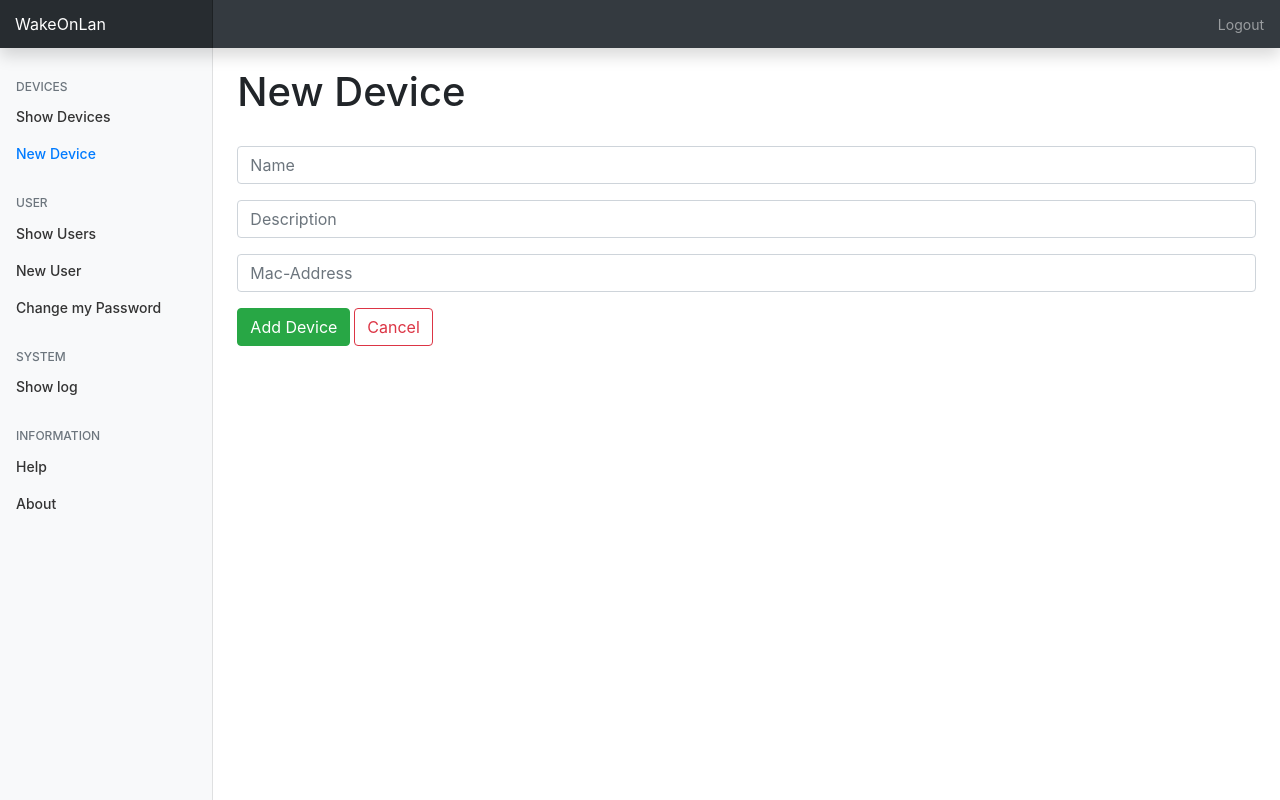
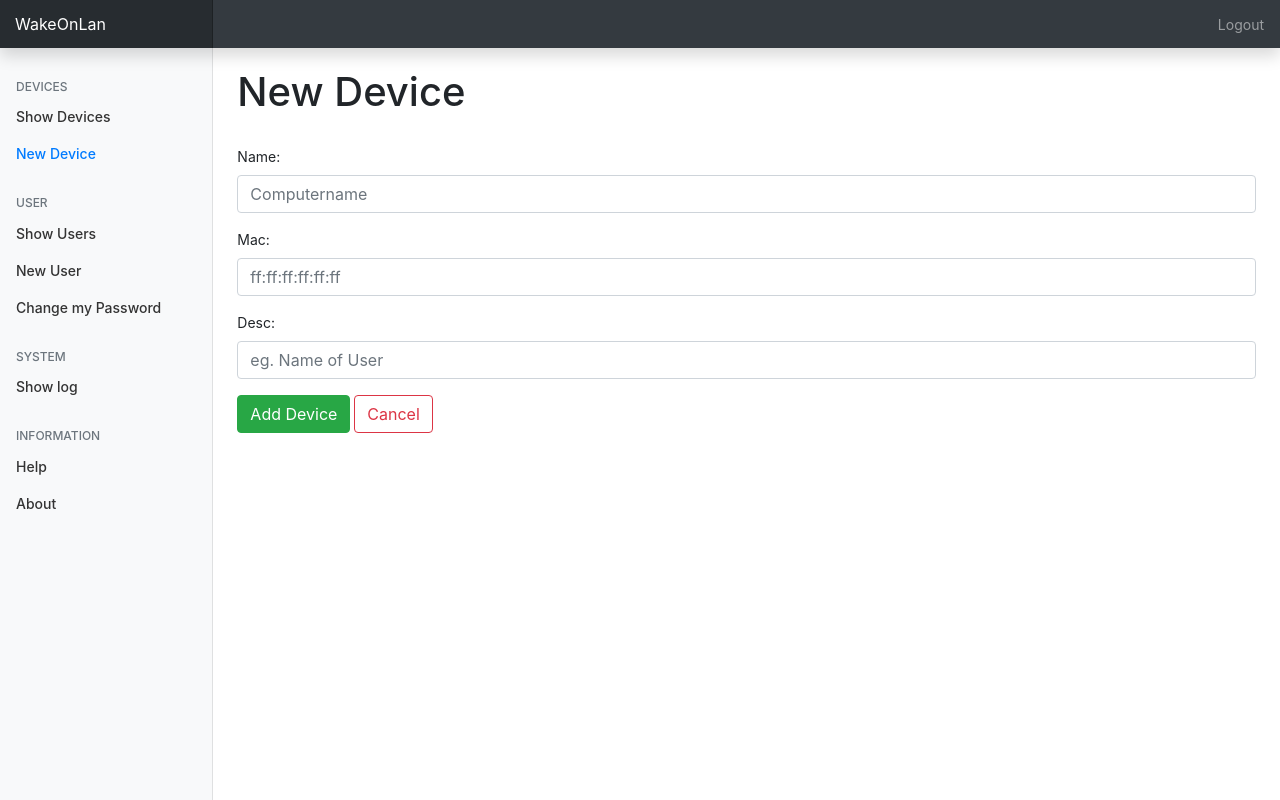
Before and after one commit to papack/wakeonlan, a Django app: page /new in a window 1280 px wide. Run offline with Django 3.2, Linux system fonts and the light colour scheme; some libraries are stand-ins or nearby versions.

Commit message:
creade addDevice form

```diff
--- /dev/null
+++ b/wakeonlanportal/devices/forms.py
@@ -0,0 +1,29 @@
+from django import forms
+from .models import Device
+
+
+class NewDeviceForm(forms.ModelForm):
+    error_css_class = 'error'
+    class Meta:
+        model = Device
+        fields = ['name','mac','desc']
+        widgets = {
+            'name' : forms.TextInput(
+                attrs={
+                    'class': 'form-control',
+                    'placeholder': 'Computername'
+                }
+            ),
+            'mac' : forms.TextInput(
+                attrs={
+                    'class': 'form-control',
+                    'placeholder': 'ff:ff:ff:ff:ff:ff'
+                }
+            ),
+            'desc' : forms.TextInput(
+                attrs={
+                    'class': 'form-control',
+                    'placeholder': 'eg. Name of User'
+                }
+            )
+        }
--- a/wakeonlanportal/devices/templates/devices/new.html
+++ b/wakeonlanportal/devices/templates/devices/new.html
@@ -6,18 +6,12 @@
 
 <h1>New Device</h1>
 
-  <form>
-    <div class="form-group">
-      <input type="text" class="form-control" placeholder="Name">
-    </div>
-    <div class="form-group">
-      <input type="text" class="form-control" placeholder="Description">
-    </div>
-    <div class="form-group">
-      <input type="text" class="form-control" placeholder="Mac-Address">
-    </div>
+
+<form method="post">
+    {% csrf_token %}
+    {{ form.as_p }}
     <button type="submit" class="btn btn-success">Add Device</button>
-    <button type="submit" class="btn btn-outline-danger">Cancel</button>
-  </form>
+    <button type="" class="btn btn-outline-danger">Cancel</button>
+</form>
 
 {% endblock %}
--- a/wakeonlanportal/devices/views.py
+++ b/wakeonlanportal/devices/views.py
@@ -1,9 +1,21 @@
-from django.shortcuts import render, HttpResponse
+from django.shortcuts import render, HttpResponse, redirect
 from .models import Device
+from .forms import NewDeviceForm
 
 def all_devices(request):
     devices = Device.objects.all().order_by('name')
     return render(request, 'devices/device.html', {'devices':devices})
 
 def new_device(request):
-    return render(request, 'devices/new.html')
+
+    if request.method == 'POST':
+        form = NewDeviceForm(request.POST)
+        if form.is_valid():
+            form.save()
+            return redirect('/')
+        else:
+            return render(request, 'devices/new.html', { 'form' : form })
+
+    else:
+        form = NewDeviceForm()
+        return render(request, 'devices/new.html', { 'form' : form })
```
